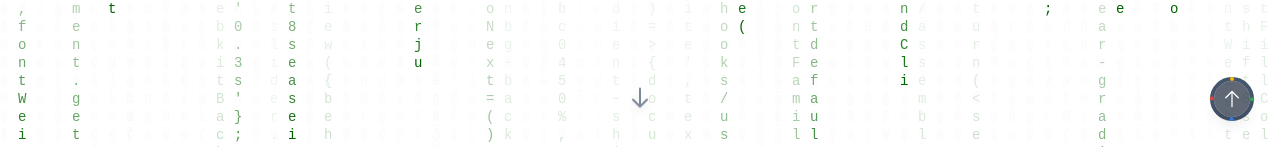
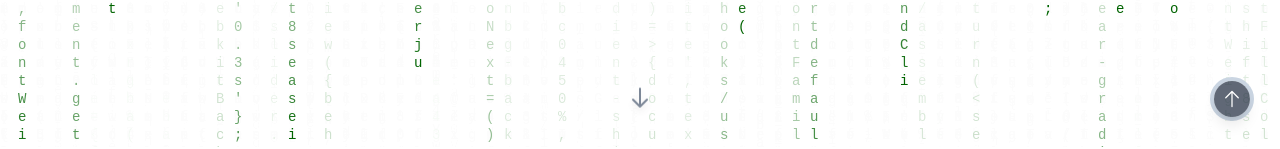
Before and after one commit to GDG-on-campus-NCUE/GDG-On-Campus-NCUE-Page, a Next.js app: page / in a window 1280 px wide. Shown: the part 653-802 px from the top of the page. Built offline with nearby package versions, Linux system fonts and the light colour scheme.

Commit message:
Bugfix: scolltotop

```diff
--- a/src/components/ScrollToTop.jsx
+++ b/src/components/ScrollToTop.jsx
@@ -28,111 +28,101 @@ export default function ScrollToTop() {
         };
     }, []);
 
-    // 根據主題切換背景與前景顏色
     const isLightTheme = theme === 'light';
 
-    // SVG 圓環的半徑與周長，用於計算進度
     const radius = 20;
     const circumference = 2 * Math.PI * radius;
+    const segmentLength = circumference / 4;
+
+    // 校正 SVG 路徑與顏色順序，以符合視覺上的 12 點鐘起點
+    // 整個 SVG 畫布被 -rotate-90 旋轉，所以：
+    // - 視覺上的 12點 -> 3點 是原始 SVG 的 9點 -> 12點
+    // - 視覺上的 3點 -> 6點 是原始 SVG 的 12點 -> 3點
+    // - 視覺上的 6點 -> 9點 是原始 SVG 的 3點 -> 6點
+    // - 視覺上的 9點 -> 12點 是原始 SVG 的 6點 -> 9點
+    const segments = [
+        {
+            // 視覺 12點 -> 3點 (紅 -> 黃)
+            id: 'grad-red-yellow',
+            d: `M 4 24 A ${radius} ${radius} 0 0 1 24 4`, // 原始 9點 -> 12點 路徑
+            startProgress: 0.0,
+        },
+        {
+            // 視覺 3點 -> 6點 (黃 -> 綠)
+            id: 'grad-yellow-green',
+            d: `M 24 4 A ${radius} ${radius} 0 0 1 44 24`, // 原始 12點 -> 3點 路徑
+            startProgress: 0.25,
+        },
+        {
+            // 視覺 6點 -> 9點 (綠 -> 藍)
+            id: 'grad-green-blue',
+            d: `M 44 24 A ${radius} ${radius} 0 0 1 24 44`, // 原始 3點 -> 6點 路徑
+            startProgress: 0.5,
+        },
+        {
+            // 視覺 9點 -> 12點 (藍 -> 紅)
+            id: 'grad-blue-red',
+            d: `M 24 44 A ${radius} ${radius} 0 0 1 4 24`, // 原始 6點 -> 9點 路徑
+            startProgress: 0.75,
+        },
+    ];
 
     return (
-        // flex-shrink-0 可防止按鈕在 flex 容器中被壓縮
-        <div className="fixed bottom-4 right-4 md:bottom-6 md:right-6 z-50 flex-shrink-0">
-            {/* aspect-square 可強制維持 1:1 比例，避免在手機上變形 */}
-            <div className="relative w-12 h-12 aspect-square">
-                {/* 使用 SVG 建立圓形進度環，避免手機瀏覽器變形問題 */}
+        //【關鍵修正】使用內聯 style 強制設定寬高為 3rem (48px)，確保 1:1 正方形
+        <div
+            className="fixed bottom-4 right-4 md:bottom-6 md:right-6 z-50 flex-shrink-0"
+            style={{ width: '3rem', height: '3rem' }}
+        >
+            <div className="relative w-full h-full">
                 <svg
-                    className="absolute inset-0 -rotate-90 w-full h-full"
+                    className="absolute inset-0 w-full h-full -rotate-90"
                     viewBox="0 0 48 48"
                     xmlns="http://www.w3.org/2000/svg"
                 >
-                    {/* 定義圓周漸層，依照 Google 四原色排列 */}
                     <defs>
-                        {/* 紅 ➜ 黃 */}
-                        <linearGradient
-                            id="grad1"
-                            x1="24"
-                            y1="4"
-                            x2="44"
-                            y2="24"
-                            gradientUnits="userSpaceOnUse"
-                        >
+                        {/* 依照 紅->黃->綠->藍 的順序重新定義漸層 */}
+                        <linearGradient id="grad-red-yellow" x1="4" y1="24" x2="24" y2="4">
                             <stop offset="0%" stopColor="#ea4335" />
-                            <stop offset="100%" stopColor="#fbbc04" />
+                            <stop offset="100%" stopColor="#f9ab00" /> {/* 更新為正確的黃色 */}
                         </linearGradient>
-                        {/* 黃 ➜ 綠 */}
-                        <linearGradient
-                            id="grad2"
-                            x1="44"
-                            y1="24"
-                            x2="24"
-                            y2="44"
-                            gradientUnits="userSpaceOnUse"
-                        >
-                            <stop offset="0%" stopColor="#fbbc04" />
+                        <linearGradient id="grad-yellow-green" x1="24" y1="4" x2="44" y2="24">
+                            <stop offset="0%" stopColor="#f9ab00" /> {/* 更新為正確的黃色 */}
                             <stop offset="100%" stopColor="#34a853" />
                         </linearGradient>
-                        {/* 綠 ➜ 藍 */}
-                        <linearGradient
-                            id="grad3"
-                            x1="24"
-                            y1="44"
-                            x2="4"
-                            y2="24"
-                            gradientUnits="userSpaceOnUse"
-                        >
+                        <linearGradient id="grad-green-blue" x1="44" y1="24" x2="24" y2="44">
                             <stop offset="0%" stopColor="#34a853" />
                             <stop offset="100%" stopColor="#4285f4" />
                         </linearGradient>
-                        {/* 藍 ➜ 紅 */}
-                        <linearGradient
-                            id="grad4"
-                            x1="4"
-                            y1="24"
-                            x2="24"
-                            y2="4"
-                            gradientUnits="userSpaceOnUse"
-                        >
+                        <linearGradient id="grad-blue-red" x1="24" y1="44" x2="4" y2="24">
                             <stop offset="0%" stopColor="#4285f4" />
                             <stop offset="100%" stopColor="#ea4335" />
                         </linearGradient>
                     </defs>
 
-                    {/* 背景圓環，依主題切換深淺 */}
+                    {/* 背景圓環 */}
                     <circle
                         cx="24"
                         cy="24"
                         r={radius}
                         strokeWidth="4"
                         fill="none"
-                        className={isLightTheme ? 'stroke-slate-600' : 'stroke-slate-300'}
+                        className={isLightTheme ? 'stroke-slate-300' : 'stroke-slate-600'}
                     />
 
-                    {/* 依捲動進度繪製的彩色圓周，漸層銜接四原色 */}
-                    {[
-                        { id: 'grad1', start: 0 }, // 紅 ➜ 黃
-                        { id: 'grad2', start: 0.25 }, // 黃 ➜ 綠
-                        { id: 'grad3', start: 0.5 }, // 綠 ➜ 藍
-                        { id: 'grad4', start: 0.75 }, // 藍 ➜ 紅
-                    ].map(({ id, start }) => {
-                        const segment = 0.25; // 每一象限所占的比例
-                        const progressInSegment = Math.min(
-                            Math.max(progress - start, 0),
-                            segment,
-                        );
-
+                    {/* 依捲動進度繪製的四段彩色圓弧 */}
+                    {segments.map(({ id, d, startProgress }) => {
+                        const progressInSegment = Math.max(0, (progress - startProgress) * 4);
+                        const clampedProgress = Math.min(progressInSegment, 1);
                         return (
-                            <circle
+                            <path
                                 key={id}
-                                cx="24"
-                                cy="24"
-                                r={radius}
+                                d={d}
                                 stroke={`url(#${id})`}
                                 strokeWidth="4"
                                 fill="none"
-                                strokeDasharray={`${progressInSegment * circumference} ${circumference}`}
-                                strokeDashoffset={circumference * (1 - start)}
                                 strokeLinecap="round"
+                                strokeDasharray={segmentLength}
+                                strokeDashoffset={segmentLength * (1 - clampedProgress)}
                             />
                         );
                     })}
```
